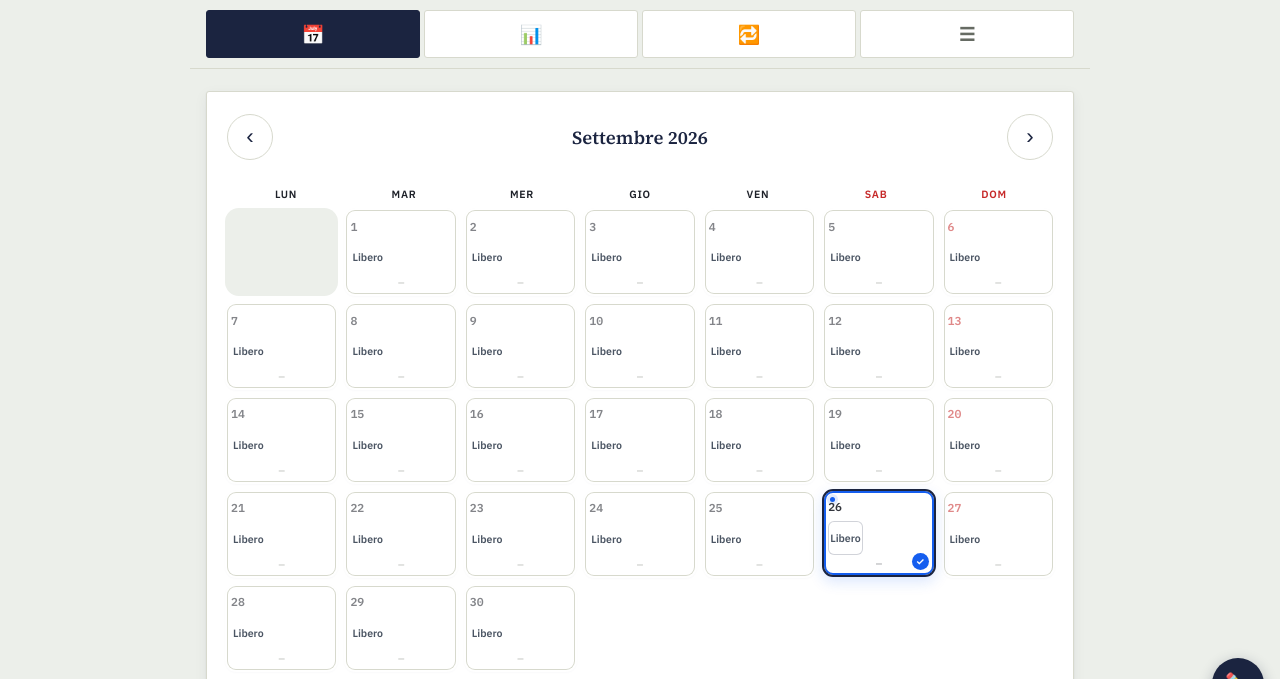
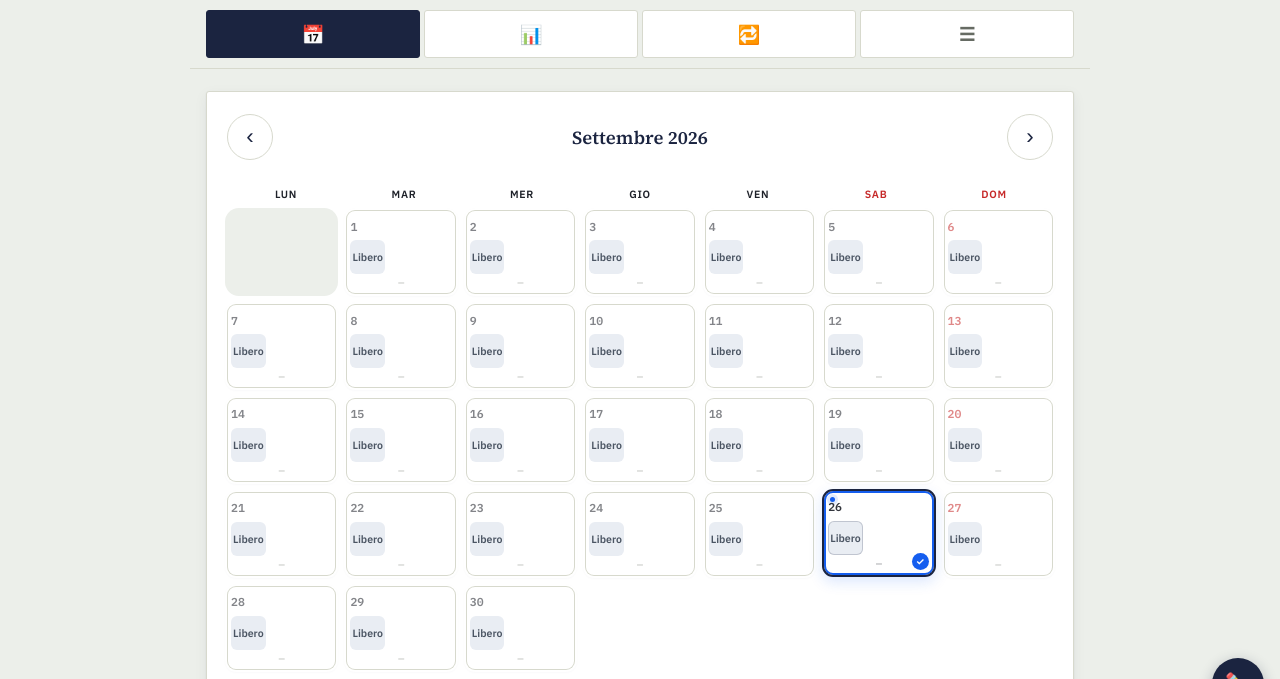
Before and after one commit to micmax1000-afk/turni-2.0, a website: page www/index.html in a window 1280 px wide. Both pictures are taken after a click on the button "Calendario". Shown: the top 679 px of the page. Drawn offline with Linux system fonts and the light colour scheme.

Commit message:
Versione visibile in Impostazioni, pulizia sfondo residuo

```diff
--- a/www/index.html
+++ b/www/index.html
@@ -679,6 +679,7 @@
         <button type="button" class="btn-secondario" id="btnChiudiSettingsBackup">Chiudi</button>
       </div>
     </section>
+    <p class="sotto-titolo" style="text-align:center;margin:-8px 0 0;" id="versioneAppTesto"></p>
   </div>
 
   <div id="vistaStatistiche" hidden>
--- a/www/script.js
+++ b/www/script.js
@@ -280,6 +280,17 @@ let tokenAccessoDriveCorrente = null;
    --------------------------------------------------------- */
 
 
+// Numero di versione mostrato in Impostazioni — letto da manifest.json, la stessa fonte
+// aggiornata ad ogni rilascio, così sul telefono si vede sempre quella davvero installata,
+// senza doverla dedurre indirettamente da GitHub o dai file scaricati.
+function mostraVersioneApp(){
+  const box = document.getElementById('versioneAppTesto');
+  if(!box) return;
+  fetch('manifest.json').then(r => r.json()).then(m => {
+    if(m && m.version) box.textContent = `Versione ${m.version}`;
+  }).catch(() => {});
+}
+
 function inizializza(){
   if(window.TurniPSDataGuard && !TurniPSDataGuard.validate(AppState)) Object.assign(AppState, TurniPSDataGuard.normalize(AppState));
   applicaColoriTurni();
@@ -290,6 +301,7 @@ function inizializza(){
   renderSezioneBackupDrive();
   if(typeof inizializzaOffline==='function') inizializzaOffline();
   inizializzaPlayBilling().then(() => renderSezioneBackupDrive());
+  mostraVersioneApp();
   // Piccolo ritardo perché la libreria Google (caricata con "defer") abbia il tempo di essere pronta
   setTimeout(() => {
     inizializzaGoogleIdentity();
--- a/www/style.css
+++ b/www/style.css
@@ -1200,7 +1200,7 @@ h3{ font-family: var(--font-display); font-weight:600; }
 .giorno-topline{width:100%;display:flex;align-items:center;justify-content:space-between;gap:3px;min-height:20px}
 .giorno-badge-list{display:flex;justify-content:flex-end;gap:2px;min-width:0;overflow:hidden}
 .giorno-badge{display:inline-flex;align-items:center;justify-content:center;min-width:16px;height:16px;padding:0 3px;border-radius:999px;font-size:.58rem;font-weight:800;line-height:1;border:1px solid rgba(0,0,0,.08)}
-.giorno-turno-badge{display:flex;align-items:center;justify-content:center;gap:4px;width:calc(100% - 4px);min-height:22px;padding:2px 4px;border-radius:6px;background:rgba(255,255,255,.58);box-sizing:border-box;font-size:.64rem;font-weight:800;line-height:1.05;text-align:center;overflow:hidden}
+.giorno-turno-badge{display:flex;align-items:center;justify-content:center;gap:4px;width:calc(100% - 4px);min-height:22px;padding:2px 4px;border-radius:6px;box-sizing:border-box;font-size:.64rem;font-weight:800;line-height:1.05;text-align:center;overflow:hidden}
 .giorno-turno-codice{font-family:var(--font-cifre);font-size:.72rem;font-weight:800;flex:none}
 .giorno-turno-nome{overflow:hidden;text-overflow:ellipsis;white-space:nowrap}
 .giorno-meta{display:flex;align-items:center;justify-content:center;gap:4px;width:100%;font-family:var(--font-cifre);font-size:.62rem;line-height:1;white-space:nowrap;overflow:hidden}
--- a/www/sw.js
+++ b/www/sw.js
@@ -1,6 +1,6 @@
-/* Turni & Accessorio PS — Service Worker V118 (v2.41.2 — tolto anche il riquadro bianco del turno da selezionato) */
+/* Turni & Accessorio PS — Service Worker V119 (v2.41.3 — versione visibile in Impostazioni, pulizia sfondo bianco residuo) */
 'use strict';
-const CACHE='turni-ps-v118';
+const CACHE='turni-ps-v119';
 const APP_SHELL=[
  './','./index.html','./manifest.json','./style.css','./script.js',
  './js/config.js','./js/state.js','./js/storage.js','./js/utils.js','./js/shifts.js','./js/absences.js','./js/calendar.js','./js/sequence.js','./js/payroll.js','./js/tables.js','./js/profile.js','./js/backup.js','./js/ui.js','./js/dashboard.js','./js/statistics.js','./js/offline.js','./js/migrations.js','./js/data-guard.js','./js/data/tabelle-2026.js',
```
Also changed, not shown: www/manifest.json.
